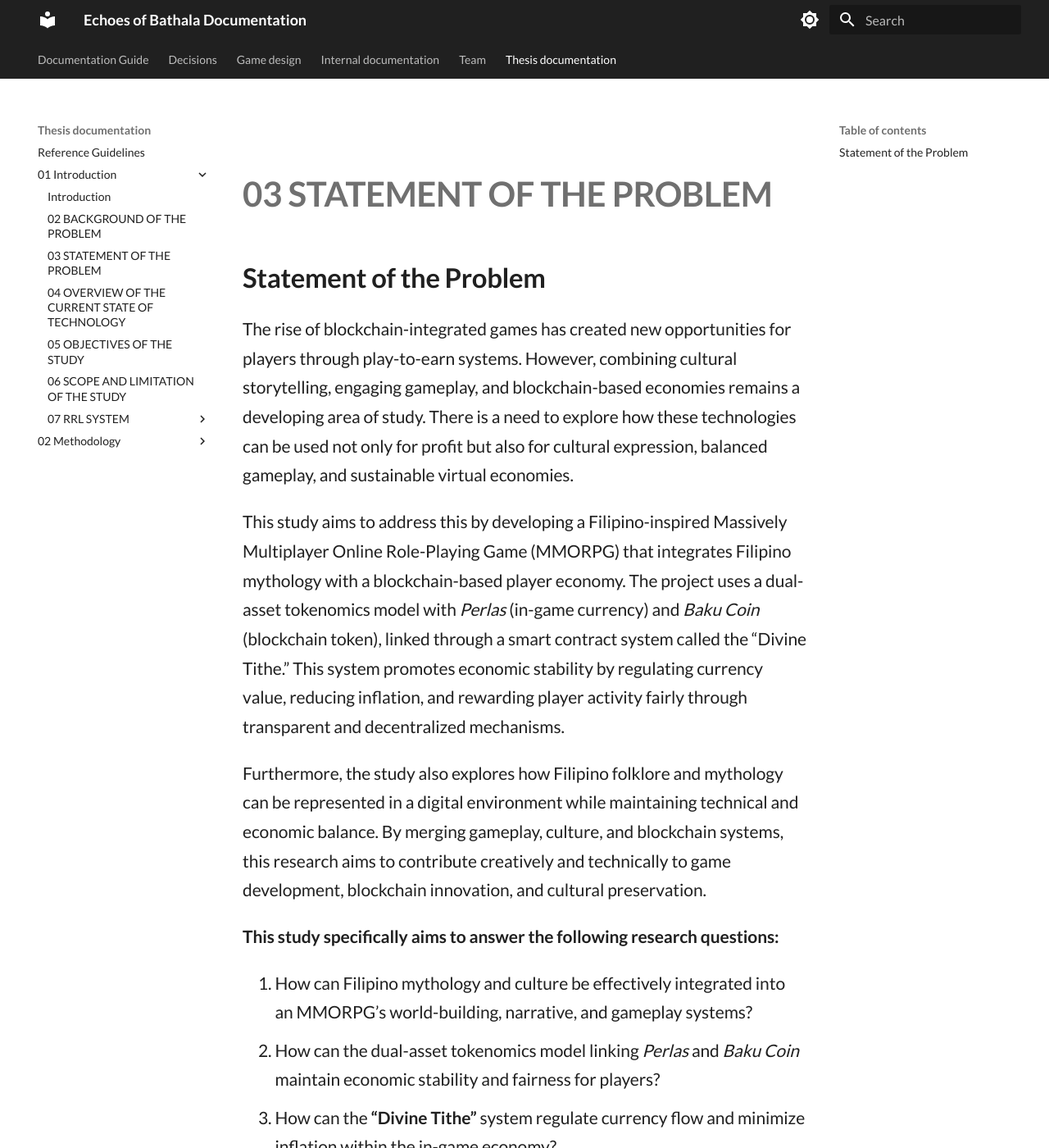
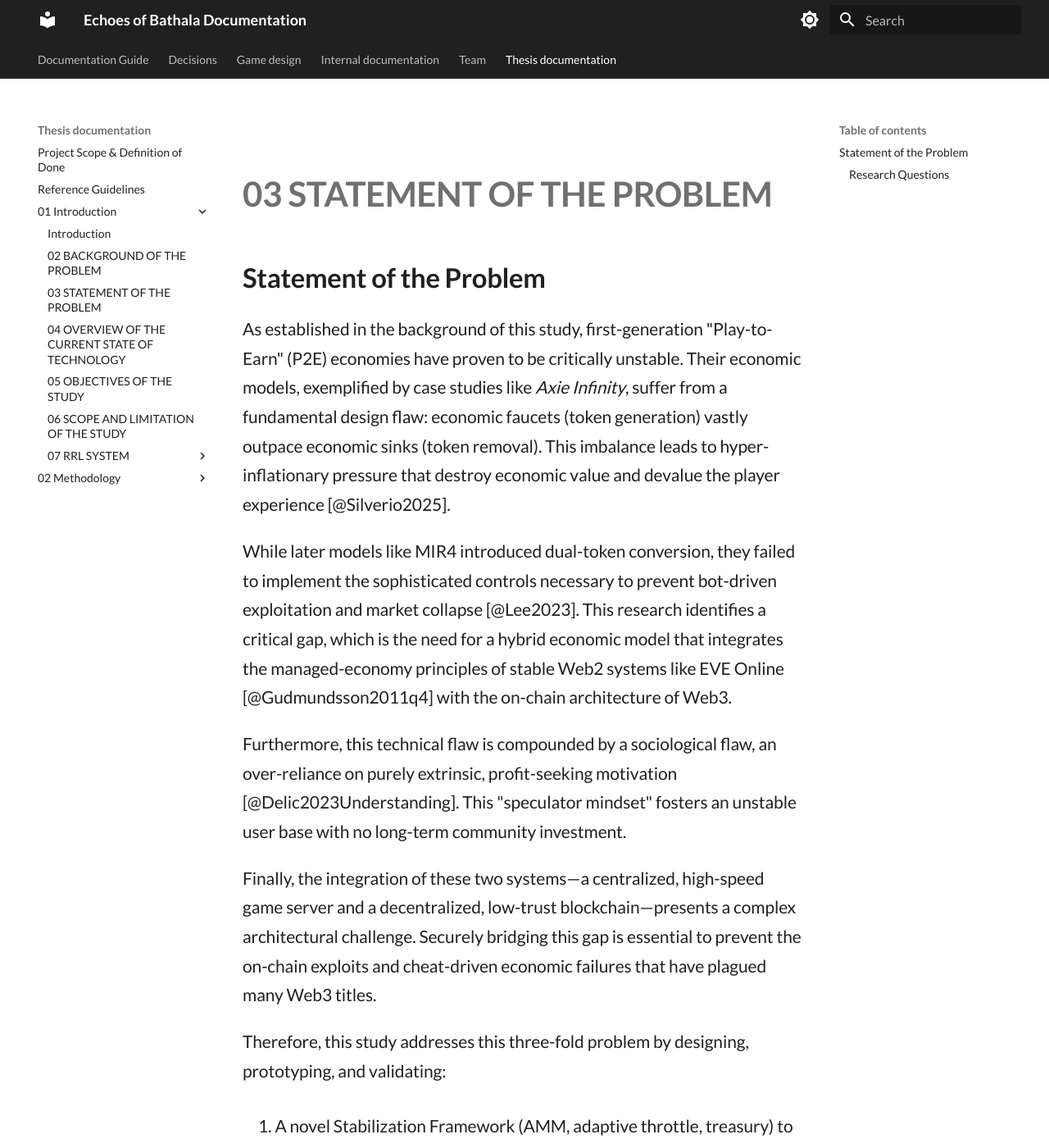
Before and after one commit to Markism-JA/Echoes-of-Bathala, an MkDocs documentation site: the page built from docs/thesis_documentation/01_Introduction/03-STATEMENT-OF-THE-PROBLEM.md, in a window 1280 px wide and 1400 px high. Shown: the whole window at 82% size. Built offline with MkDocs 1.6.1 and Material for MkDocs 9.7.7, drawn with Linux system fonts in a browser that asks for light colours; some of the changed text lies outside the part shown.

Commit message:
thesis: validating and revising SOP closes #66 (#77)
* revise SOP to match with bg of study

* constructed the project scope (Definition of done) against the SOP

thesis: validating and revising SOP closes #66 (#77)

* revise SOP to match with bg of study

* constructed the project scope (Definition of done) against the SOP

```diff
--- a/docs/thesis_documentation/01_Introduction/03-STATEMENT-OF-THE-PROBLEM.md
+++ b/docs/thesis_documentation/01_Introduction/03-STATEMENT-OF-THE-PROBLEM.md
@@ -1,17 +1,31 @@
-## **Statement of the Problem**
+## Statement of the Problem
 
-The rise of blockchain-integrated games has created new opportunities for players through play-to-earn systems. However, combining cultural storytelling, engaging gameplay, and blockchain-based economies remains a developing area of study. There is a need to explore how these technologies can be used not only for profit but also for cultural expression, balanced gameplay, and sustainable virtual economies.
+As established in the background of this study, first-generation "Play-to-Earn" (P2E) economies have proven to be critically unstable. Their economic models, exemplified by case studies like *Axie Infinity*, suffer from a fundamental design flaw: economic faucets (token generation) vastly outpace economic sinks (token removal). This imbalance leads to hyper-inflationary pressure that destroy economic value and devalue the player experience [@Silverio2025].
 
-This study aims to address this by developing a Filipino-inspired Massively Multiplayer Online Role-Playing Game (MMORPG) that integrates Filipino mythology with a blockchain-based player economy. The project uses a dual-asset tokenomics model with _Perlas_ (in-game currency) and _Baku Coin_ (blockchain token), linked through a smart contract system called the “Divine Tithe.” This system promotes economic stability by regulating currency value, reducing inflation, and rewarding player activity fairly through transparent and decentralized mechanisms.
+While later models like MIR4 introduced dual-token conversion, they failed to implement the sophisticated controls necessary to prevent bot-driven exploitation and market collapse [@Lee2023]. This research identifies a critical gap, which is the need for a hybrid economic model that integrates the managed-economy principles of stable Web2 systems like EVE Online [@Gudmundsson2011q4] with the on-chain architecture of Web3.
 
-Furthermore, the study also explores how Filipino folklore and mythology can be represented in a digital environment while maintaining technical and economic balance. By merging gameplay, culture, and blockchain systems, this research aims to contribute creatively and technically to game development, blockchain innovation, and cultural preservation.
+Furthermore, this technical flaw is compounded by a sociological flaw, an over-reliance on purely extrinsic, profit-seeking motivation [@Delic2023Understanding]. This "speculator mindset" fosters an unstable user base with no long-term community investment.
 
-**This study specifically aims to answer the following research questions:**
+Finally, the integration of these two systems—a centralized, high-speed game server and a decentralized, low-trust blockchain—presents a complex architectural challenge. Securely bridging this gap is essential to prevent the on-chain exploits and cheat-driven economic failures that have plagued many Web3 titles.
 
-1. How can Filipino mythology and culture be effectively integrated into an MMORPG’s world-building, narrative, and gameplay systems?
-2. How can the dual-asset tokenomics model linking *Perlas* and *Baku Coin* maintain economic stability and fairness for players?
-3. How can the **“Divine Tithe”** system regulate currency flow and minimize inflation within the in-game economy?
-4. How can gameplay mechanics such as combat, quests, and trading be integrated with the tokenomics system to ensure fairness and sustainability in player progression?
-5. How can blockchain infrastructure through smart contracts and the _Baku Coin_ token ensure transparency, security, and decentralized transactions within the game ecosystem?
+Therefore, this study addresses this three-fold problem by designing, prototyping, and validating:
 
-Through these questions, the study aims to demonstrate how blockchain technology and Filipino mythology can coexist in a unified MMORPG system that promotes both cultural preservation and economic sustainability in digital game environments.
+1. A novel Stabilization Framework (AMM, adaptive throttle, treasury) to solve the technical economic imbalance.
+
+2. A "Social Sink" (grounded in Self-Determination Theory and Filipino mythology) to solve the sociological motivation problem.
+
+3. A Hybrid Reference Architecture that securely connects the traditional 3-tier game components to the decentralized token infrastructure.
+
+### Research Questions
+
+This study specifically aims to answer the following research questions:
+
+1. (Economic): To what extent can the proposed Stabilization Framework (AMM, adaptive throttle, and treasury) mitigate hyper-inflation and maintain economic stability within a dual-token economy, in contrast to the uncontrolled models of first-generation P2E games?
+
+2. (Sociological): How does the implementation of a "Social Sink," grounded in Filipino mythology, influence player motivation? Does it demonstrably foster intrinsic motivation (e.g., social relatedness, community) over the purely extrinsic (profit-seeking) motivations endemic to previous P2E models?
+
+3. (Balancing): How can the "Divine Tithe" (the conversion mechanic) be balanced to successfully integrate the technical demands of the Stabilization Framework with the motivational goals of the "Social Sink"?
+
+4. (Blockchain): How can a blockchain infrastructure (smart contracts, Baku Coin token) be architected to transparently, securely, and effectively execute the complex economic logic of the proposed Stabilization Framework?
+
+5. (Systems Architecture): How can a traditional 3-tier game architecture (Client, Server, Database) be effectively and securely integrated with a decentralized Token Infrastructure (Smart Contracts, API Gateway, Wallet Service) to ensure real-time, verifiable, and cheat-resistant economic transactions?
```
Also changed, not shown: docs/thesis_documentation/project-scope.md (added, +91 -0 lines).
